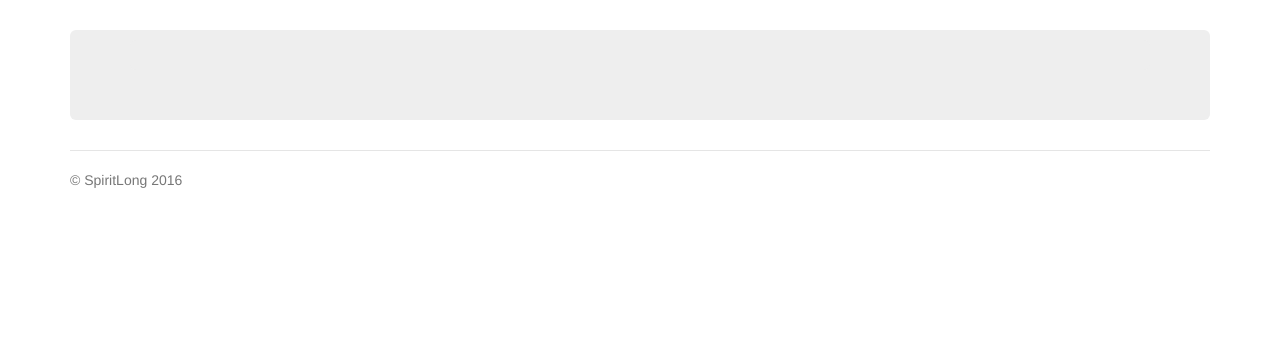
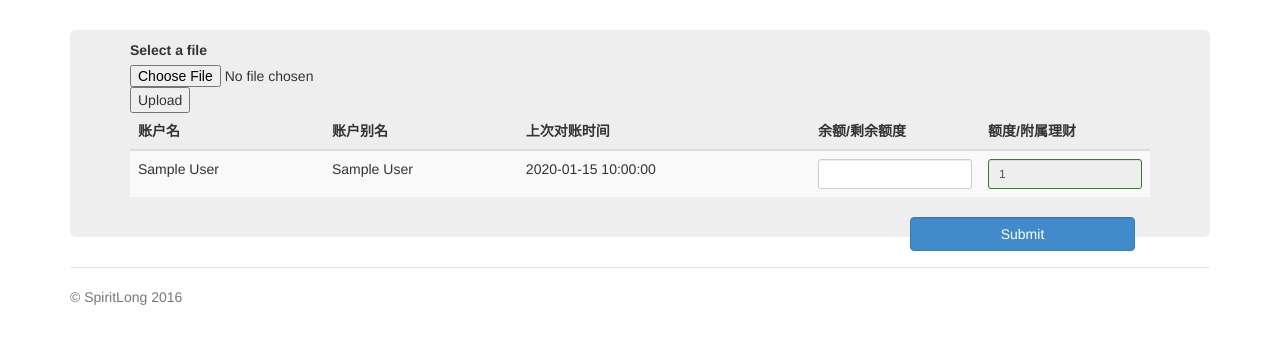
Before and after one commit to oubl23/finacneWeb, a Flask app: page / in a window 1280 px wide. Shown: the part 80-424 px from the top of the page. Run offline with Flask 2, Linux system fonts and the light colour scheme; tables that the repository leaves empty hold one stand-in row (values such as "Sample post"); some libraries are stand-ins or nearby versions.

Commit message:
add upload

```diff
--- a/app/static/js/components/Finance.js
+++ b/app/static/js/components/Finance.js
@@ -25,7 +25,7 @@ var Finance = React.createClass({
             <form >
                 <FinanceTable finances = {this.state.accounts} />
                 <div className="form-group col-lg-3 pull-right">
-                    <input className="form-control btn-primary" type="submit"/>
+                    <input className="form-control btn-primary" type="submit" value="下一步"/>
                 </div>
             </form>
         )
--- a/app/static/js/package.json
+++ b/app/static/js/package.json
@@ -1,7 +1,6 @@
 {
   "name": "index",
   "version": "1.0.0",
-  "description": "",
   "main": "index.js",
   "scripts": {
     "test": "echo \"Error: no test specified\" && exit 1"
@@ -14,5 +13,6 @@
   },
   "devDependencies": {
     "jsx-loader": "^0.13.2"
-  }
+  },
+  "description": ""
 }
--- a/app/templates/index.html
+++ b/app/templates/index.html
@@ -3,51 +3,59 @@
     对账
 {% endblock %}
 {% block content %}
-<div class="jumbotron" id="finance-container">
-</div>
+{#<div class="jumbotron" id="finance-container">#}
 {#</div>#}
+{#</div>#}
+<form id="upload-file" method="post" enctype="multipart/form-data">
+    <fieldset>
+        <label for="file">Select a file</label>
+        <input name="file" type="file">
+    </fieldset>
+    <fieldset>
+        <button id="upload-file-btn" type="button">Upload</button>
+    </fieldset>
+</form>
 
-
-{#<form method="post"  >#}
-{#    <input type="file" name="file" title="Change" class="btn btn-small btn-info m-b-small" >#}
-{#    <table class="table table-striped">#}
-{#        <thead>#}
-{#            <tr>#}
-{#                <th>账户名</th>#}
-{#                <th>账户别名</th>#}
-{#                <th>上次对账时间</th>#}
-{#                <th>余额/剩余额度</th>#}
-{#                <th>额度/附属理财</th>#}
-{#            </tr>#}
-{#        </thead>#}
-{#        <tbody>#}
-{#            {% for account in accounts  %}#}
-{#                <tr>#}
-{#                    <td>{{ account.NAME  }}</td>#}
-{#                    <td>{{ account.SHORT_NAME }}</td>#}
-{#                    <td>{{ account.DATETIME }}</td>#}
-{#                    <td class="col-sm-2">#}
-{#                        <input type="text" class="form-control input-sm" name="balance[{{ account.ID }}][MONEY]">#}
-{#                    </td>#}
-{#                    <td class="col-sm-2">#}
-{#                        {% if account.LIMIT != 0 %}#}
-{#                            <div class="form-group has-success">#}
-{#                                <input type="text" class="form-control input-sm" value="{{ account.LIMIT }}"  name="balance[{{ account.ID }}][ACCESSARY]" readonly>#}
-{#                            </div>#}
-{#                        {% else %}#}
-{#                            <div class="form-group">#}
-{#                                <input type="text" class="form-control input-sm" name="balance[{{ account.ID }}][ACCESSARY]">#}
-{#                            </div>#}
-{#                        {% endif %}#}
-{#                    </td>#}
-{#                </tr>#}
-{#            {% endfor %}#}
-{#        </tbody>#}
-{#    </table>#}
-{#    <div class="form-group col-lg-3 pull-right">#}
-{#        <input class="form-control btn-primary" type="submit">#}
-{#    </div>#}
-{#</form>#}
+<form method="post"  >
+{#    上传excel文件<input type="file" name="file" title="Change" class="btn btn-small btn-info m-b-small" >#}
+    <table class="table table-striped">
+        <thead>
+            <tr>
+                <th>账户名</th>
+                <th>账户别名</th>
+                <th>上次对账时间</th>
+                <th>余额/剩余额度</th>
+                <th>额度/附属理财</th>
+            </tr>
+        </thead>
+        <tbody>
+            {% for account in accounts  %}
+                <tr>
+                    <td>{{ account.NAME  }}</td>
+                    <td>{{ account.SHORT_NAME }}</td>
+                    <td>{{ account.DATETIME }}</td>
+                    <td class="col-sm-2">
+                        <input type="text" class="form-control input-sm" name="balance[{{ account.ID }}][MONEY]">
+                    </td>
+                    <td class="col-sm-2">
+                        {% if account.LIMIT != 0 %}
+                            <div class="form-group has-success">
+                                <input type="text" class="form-control input-sm" value="{{ account.LIMIT }}"  name="balance[{{ account.ID }}][ACCESSARY]" readonly>
+                            </div>
+                        {% else %}
+                            <div class="form-group">
+                                <input type="text" class="form-control input-sm" name="balance[{{ account.ID }}][ACCESSARY]">
+                            </div>
+                        {% endif %}
+                    </td>
+                </tr>
+            {% endfor %}
+        </tbody>
+    </table>
+    <div class="form-group col-lg-3 pull-right">
+        <input class="form-control btn-primary" type="submit">
+    </div>
+</form>
 {#<pre id="result"></pre>#}
 <script type="text/javascript" src="../static/js/build/bundle.js"></script>
 <script type="application/javascript">
@@ -98,5 +106,23 @@ function add() {
             dataType: 'json'
         });
 }
+
+$(function() {
+    $('#upload-file-btn').click(function() {
+        var form_data = new FormData($('#upload-file')[0]);
+        $.ajax({
+            type: 'POST',
+            url: '/uploadajax',
+            data: form_data,
+            contentType: false,
+            cache: false,
+            processData: false,
+            async: false,
+            success: function(data) {
+                console.log('Success!');
+            },
+        });
+    });
+});
 </script>
 {% endblock %}
--- a/app/views.py
+++ b/app/views.py
@@ -12,6 +12,7 @@ from flask import send_from_directory
 from app import app, db
 from models import FINANCIAL_ACCOUNT, FINANCIAL_JOURNAL, Finance_data, FINANCIAL_BALANCE
 
+basedir = os.path.abspath(os.path.dirname(__file__))
 
 @app.route("/", methods=["POST", "GET"])
 def index():
@@ -111,6 +112,18 @@ def add_balance():
         db.session.merge(balance)
     db.session.commit()
     return render_template("/index.html")
+
+@app.route('/uploadajax', methods=['POST'])
+def upldfile():
+    if request.method == 'POST':
+        file = request.files['file']
+        if file :
+            filename = "finance.zip"
+            file.save(basedir, filename)
+            #name = request.form.get('name', '')
+            #selectedOption = request.form.get('selectedOption', '')
+            return "SUCCESS"
+
     # @app.route('/add',methods=["POST",])
     # def add():
     #     form = TodoForm(request.form)
--- a/manage.py
+++ b/manage.py
@@ -79,7 +79,7 @@ def get_table():
 
 @manager.command
 def query():
-    finacnes = FINANCIAL_ACCOUNT.query.get(1)
+    finacnes = FINANCIAL_ACCOUNT.query.all()
     print finacnes
 
 
```
Also changed, not shown: Readme.md.
